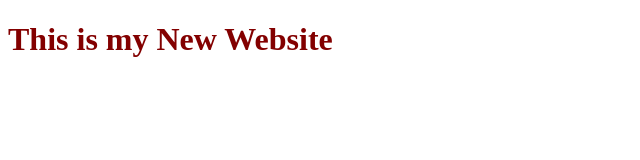
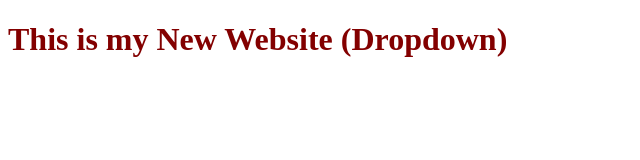
Before and after one commit to shahzebalipirzada/localrepo, a plain HTML site: page index.html in a window 1280 px wide. Shown: the whole page, without its empty margins (0-640 px from the left). Drawn offline with Linux system fonts and the light colour scheme.

Commit message:
Dropdown Added

```diff
--- a/index.html
+++ b/index.html
@@ -7,6 +7,6 @@
     <link rel="stylesheet" href="style.css">
 </head>
 <body>
-    <h1>This is my New Website</h1>
+    <h1>This is my New Website (Dropdown)</h1>
 </body>
 </html>
```
